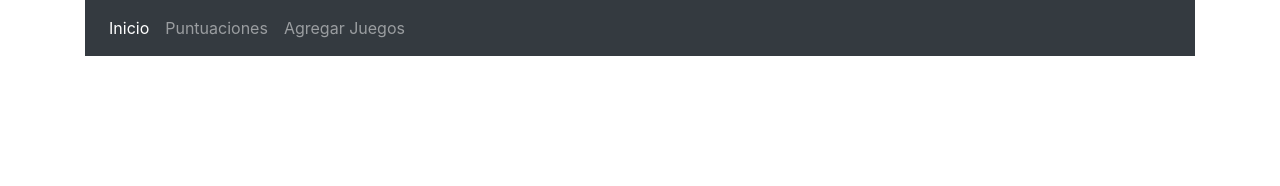
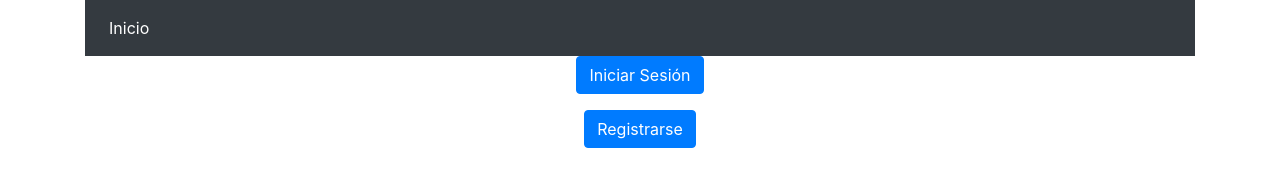
Before and after one commit to aflaster11/Programathon2017, a plain HTML site: page src/index.html in a window 1280 px wide. Drawn offline with nearby package versions, Linux system fonts and the light colour scheme.

Commit message:
Index
Home1

```diff
--- a/src/index.html
+++ b/src/index.html
@@ -22,10 +22,10 @@
                         <a class="nav-link" href="#"> Inicio <span class="sr-only">(current)</span></a>
                       </li>
                       <li class="nav-item">
-                        <a class="nav-link" href="puntuaciones.html">Puntuaciones</a>
+                        <a class="nav-link" href="puntuaciones.html"></a>
                       </li>
                       <li class="nav-item">
-                        <a class="nav-link" href="agregarjuegos.html">Agregar Juegos</a>
+                        <a class="nav-link" href="agregarjuegos.html"></a>
                       </li>
                     </ul>
 
@@ -33,6 +33,12 @@
                  </nav>
              </header>
           </div>
+        <jumbotron></jumbotron>
+        <div class="container">
+            <p class ="text-center"><button class="btn btn-primary"> Iniciar Sesión </button></p>
+            <p class ="text-center"><button class="btn btn-primary"> Registrarse </button></p>
+
+        </div>
 
     </body>
 </html>
```
Also changed, not shown: 1 other file.
